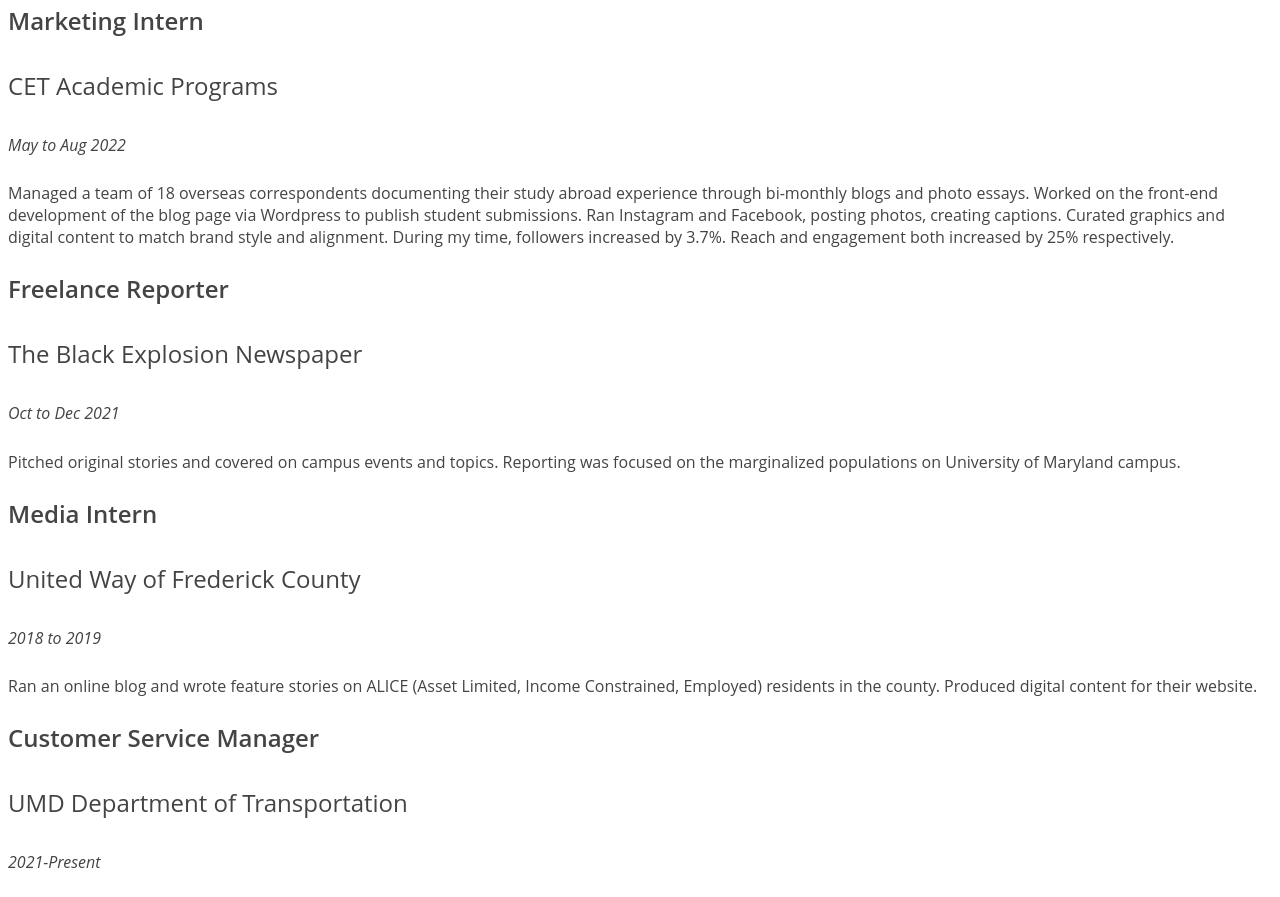
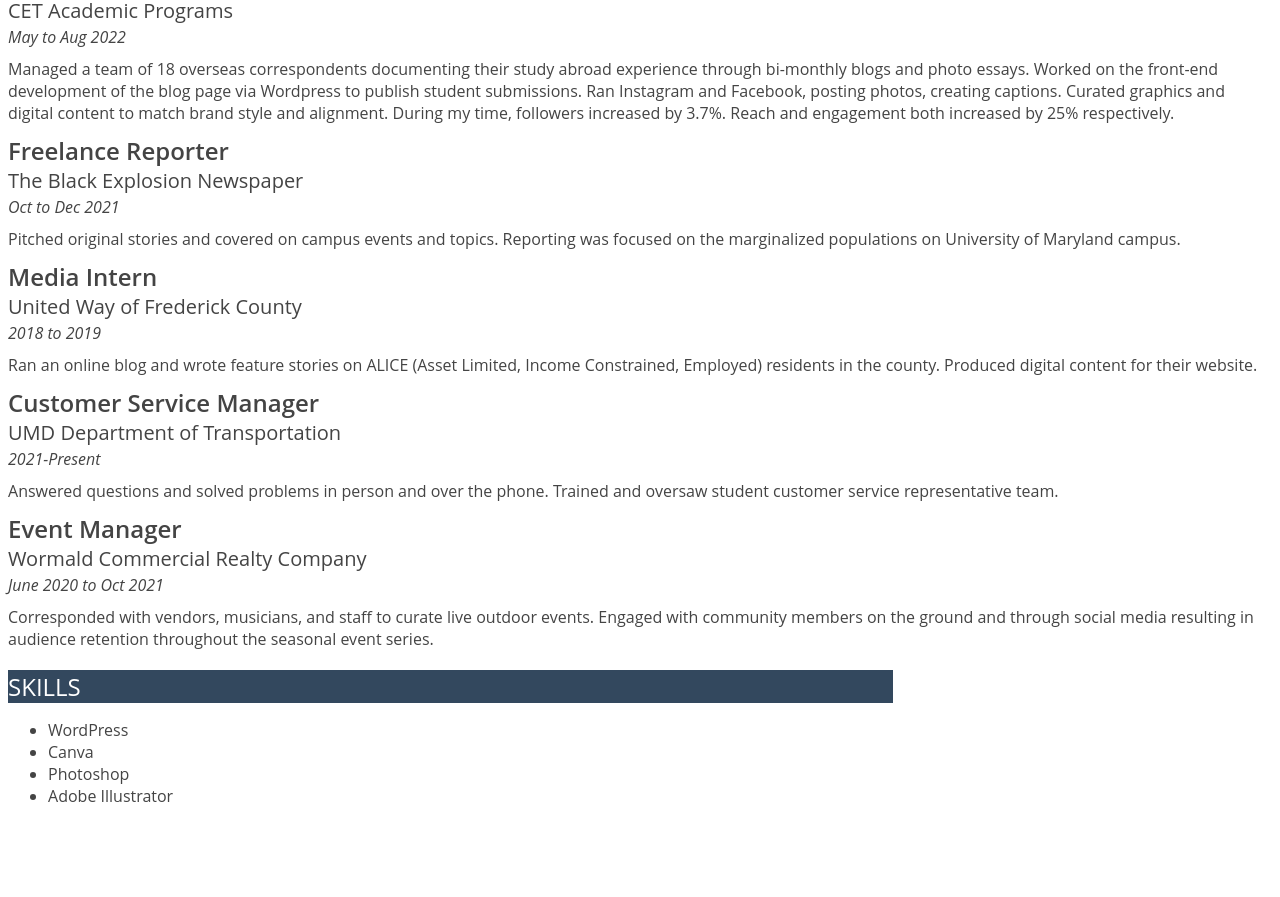
Before and after one commit to knazaire1/jour352-2023-repo, a plain HTML site: page resume/index.html in a window 1280 px wide. Shown: the part 439-1336 px from the top of the page. After the commit the page ends 1262 px from the top, so only its background shows below. Drawn offline with Linux system fonts and the light colour scheme.

Commit message:
job styling

```diff
--- a/resume/index.html
+++ b/resume/index.html
@@ -10,14 +10,14 @@
 <body>
   <!-- I built this myself!-->
 
-
-  <h1 id="name">Kayla Nazaire</h1>
-
+<div id="name">
+  Kayla Nazaire
+</div>
   <strong>Journalist</strong>
   <br />
   <!--  <img src="kayla.png" width="300px"/>-->
 
-  <ul>
+  <ul class="menu">
       <li><a href="mailto:knazaire@terpmail.umd.edu">Email</a></li>
       <li><a href="https://www.linkedin.com/in/kayla-nazaire-647333178/
       ">LinkedIn</a></li>
@@ -25,46 +25,46 @@
       <li><a href="https://github.com/knazaire1">Github</a></li>
   </ul>
 
-<p>
+<p class="description">
   I am a student journalist with a interest in marketing, social media, and audience engagement.
 </p>
 
-<h2>EDUCATION</h2>
+<div class="sectionheader">EDUCATION</div>
 
 <ul>
 <li> High School Diploma, Frederick High School, 2019</li>
 <li> B.A in Journalism, University of Maryland, anticipated in May 2024.</li>
 </ul>
 
-<h2>EXPERIENCE</h2>
+<div class="sectionheader">EXPERIENCE</div>
 
-  <h3>Marketing Intern</h3>
-    <h4>CET Academic Programs</h4>
-      <h5>May to Aug 2022</h5>
-        <p>Managed a team of 18 overseas correspondents documenting their study abroad experience through bi-monthly blogs and photo essays. Worked on the front-end development of the blog page via Wordpress to publish student submissions.
+  <div class="jobtitle">Marketing Intern</div>
+    <div class="organization">CET Academic Programs</div>
+      <div class="date">May to Aug 2022</div>
+        <p class="description">Managed a team of 18 overseas correspondents documenting their study abroad experience through bi-monthly blogs and photo essays. Worked on the front-end development of the blog page via Wordpress to publish student submissions.
         Ran Instagram and Facebook, posting photos, creating captions. Curated graphics and digital content to match brand style and alignment. During my time, followers increased by 3.7%. Reach and engagement both increased by 25% respectively.</p>
 
-<h3>Freelance Reporter</h3>
-  <h4>The Black Explosion Newspaper</h4>
-    <h5>Oct to Dec 2021</h5>
-      <p>Pitched original stories and covered on campus events and topics. Reporting was focused on the marginalized populations on University of Maryland campus.</p>
+<div class='jobtitle'>Freelance Reporter</div>
+  <div class="organization">The Black Explosion Newspaper</div>
+    <div class="date">Oct to Dec 2021</div>
+      <p class="description">Pitched original stories and covered on campus events and topics. Reporting was focused on the marginalized populations on University of Maryland campus.</p>
 
-<h3>Media Intern</h3>
-  <h4>United Way of Frederick County</h4>
-    <h5>2018 to 2019</h5>
-      <p>Ran an online blog and wrote feature stories on ALICE (Asset Limited, Income Constrained, Employed) residents in the county. Produced digital content for their website.</p>
+<div class="jobtitle">Media Intern</div>
+  <div class="organization">United Way of Frederick County</div>
+    <div class="date">2018 to 2019</div>
+      <p class="description">Ran an online blog and wrote feature stories on ALICE (Asset Limited, Income Constrained, Employed) residents in the county. Produced digital content for their website.</p>
 
-<h3>Customer Service Manager</h3>
-  <h4>UMD Department of Transportation</h4>
-    <h5>2021-Present</h5>
-      <p>Answered questions and solved problems in person and over the phone. Trained and oversaw student customer service representative team.</p>
+<div class="jobtitle">Customer Service Manager</div>
+  <div class="organization">UMD Department of Transportation</div>
+    <div class="date">2021-Present</div>
+      <p class="description">Answered questions and solved problems in person and over the phone. Trained and oversaw student customer service representative team.</p>
 
-<h3>Event Manager</h3>
-  <h4>Wormald Commercial Realty Company</h4>
-    <h5>June 2020 to Oct 2021</h5>
-      <p>Corresponded with vendors, musicians, and staff to curate live outdoor events. Engaged with community members on the ground and through social media resulting in audience retention throughout the seasonal event series.</p>
+<div class="jobtitle">Event Manager</div>
+  <div class="organization">Wormald Commercial Realty Company</div>
+    <div class="date">June 2020 to Oct 2021</div>
+      <p class="description">Corresponded with vendors, musicians, and staff to curate live outdoor events. Engaged with community members on the ground and through social media resulting in audience retention throughout the seasonal event series.</p>
 
-<h2>SKILLS</h2>
+<div class="sectionheader">SKILLS</div>
 
   <ul>
     <li>WordPress</li>
--- a/resume/style.css
+++ b/resume/style.css
@@ -13,6 +13,7 @@
   text-transform: uppercase;
   text-align: center;
   color:#33485e;
+  /*border styling*/
   border-style:solid;
   border-color:#33485e;
   border-width: 1px;
@@ -22,7 +23,6 @@
   width: 60%;
   min-width: 300px;
   margin: 0 auto;
-
 }
 /*My Title*/
 strong{
@@ -30,30 +30,52 @@
   font-size: 1.5em;
   color: #33485e;
 }
+
+.menu{
+  margin: 0;
+  padding: 0;
+}
 /*Section Headers (education, exeperience, skills)*/
-h2{
+.sectionheader{
   font-size: 1.5em;
   text-transform: uppercase;
   background-color:#33485e;
   color:#fff;
   font-weight:400;
+  margin-bottom: 10px;
+  margin-top: 20px;
+  margin-left: 0;
+  margin-right: 0;
+  width: 70%;
+  min-width: 300px;
 }
 /*Job Titles/Positions */
-h3{
+.jobtitle{
   font-weight:600;
   font-size: 1.5em;
 }
 /* Companies and Organizations*/
-h4{
+.organization{
   font-weight: 400;
-  font-size: 1.5em;
+  font-size: 1.25em;
 }
 /* Dates of Jobs */
-h5{
+.date{
   font-weight: 400;
   font-style: italic;
   font-size: 1em;
+  margin-top: 2px;
+  margin-left: 0;
+  margin-right: 0;
+  margin-bottom: 0;
 }
+.description{
+  margin-top: 10px;
+  margin-bottom: 10px;
+  margin-left: 0;
+  margin-right: 0;
+}
+
 /* Lists (Contacts, Education, and Skills)*/
 li{
   font-size: 1em;
```
